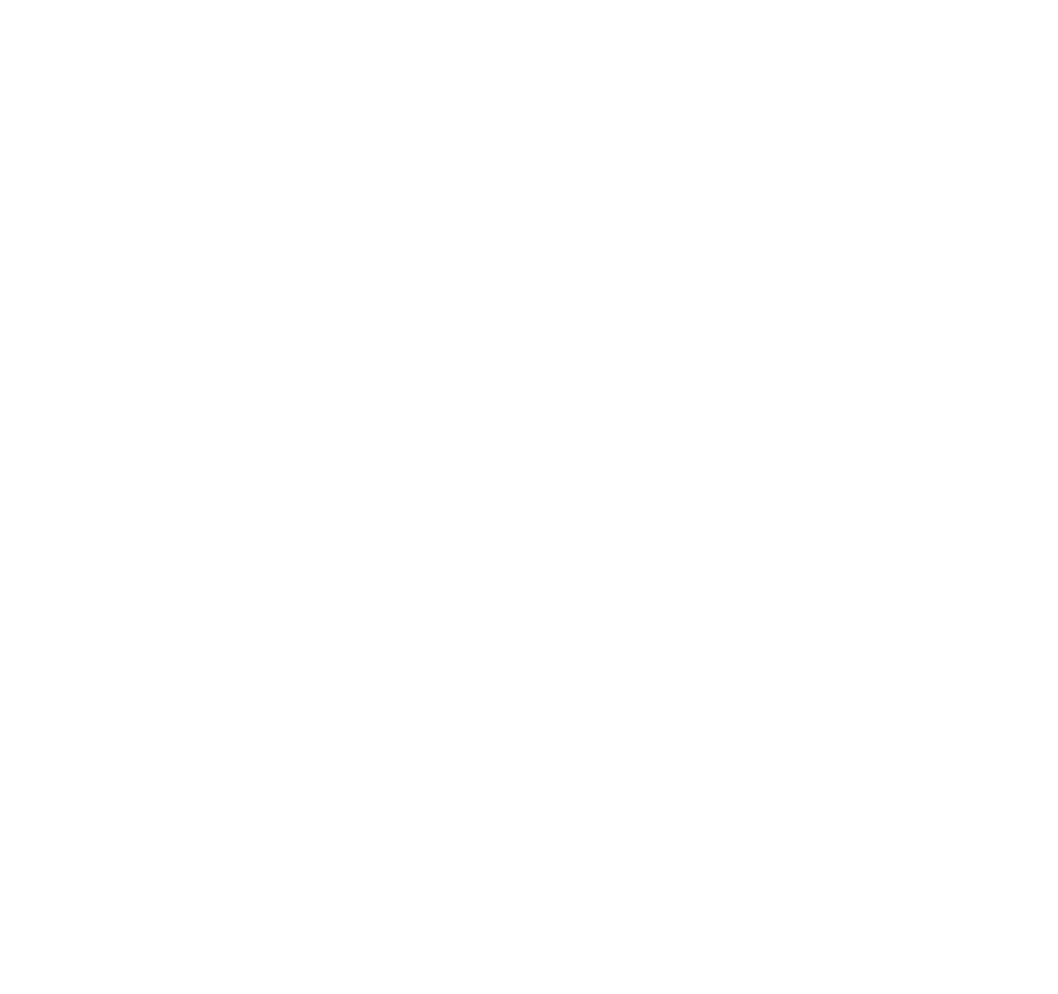
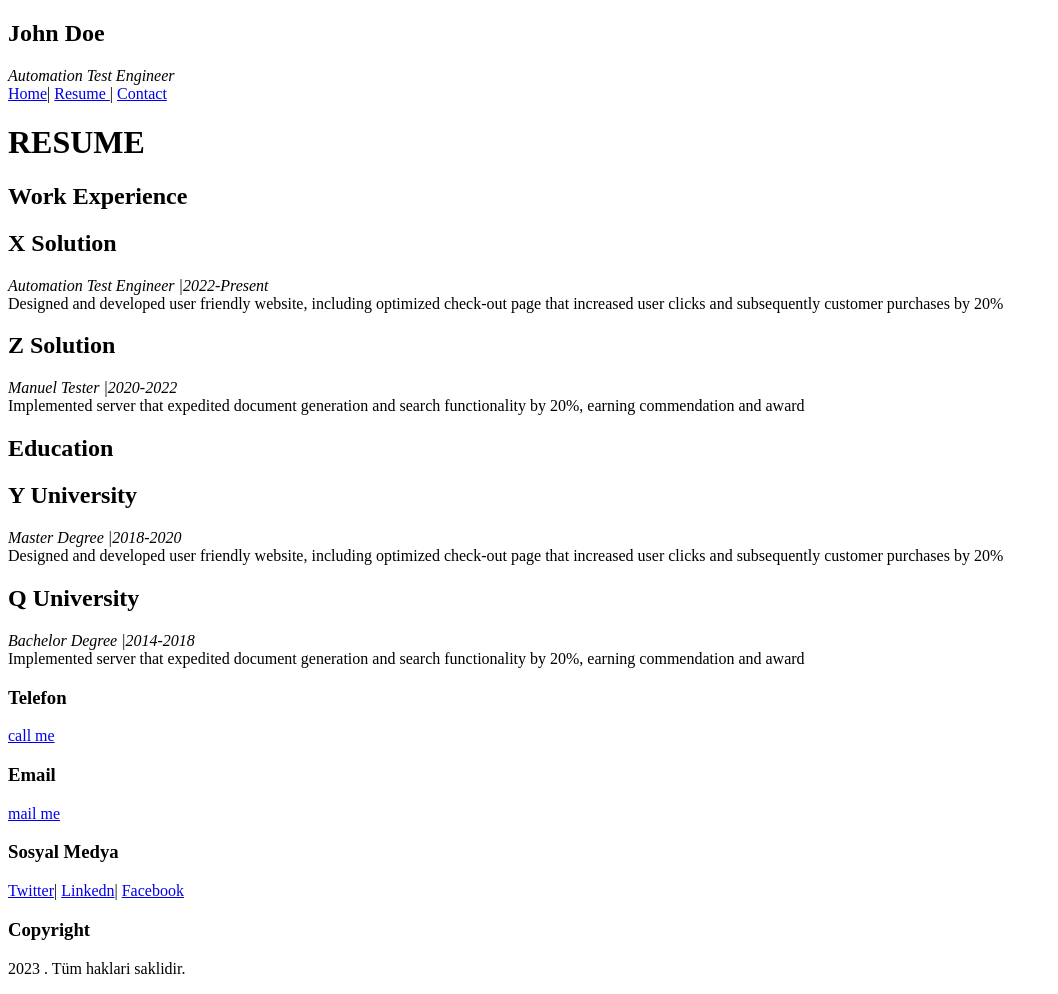
Before and after one commit to aslierk/HTML-CCS-Test, a plain HTML site: page resume.html in a window 1280 px wide. Shown: the whole page, without its empty margins (0-1058 px from the left). Before the commit the page ends 800 px from the top, so only its background shows below. Drawn offline with Linux system fonts and the light colour scheme.

Commit message:
Eklemeler. 09.11.23

```diff
--- a/resume.html
+++ b/resume.html
@@ -7,5 +7,130 @@
 </head>
 <body>
 
-</body>
+    <div class="header">
+
+      <div class="title">
+
+        <h2>John Doe</h2>
+        <i>Automation Test Engineer</i>
+
+      </div>
+      <div class="menu">
+        <a href="index.html">Home</a>|
+        <a href="resume.html">Resume </a>|
+        <a href="contact.html"> Contact</a>
+
+       </div>
+    </div>
+    <div class="content">
+
+<h1>RESUME</h1>
+
+<div class="section">
+
+
+
+<h2>Work Experience</h2>
+<div class="card">
+
+<div class="left">
+    <!--Sirket Adi  -->
+<h2>X Solution</h2>
+
+    <!--Pozisyon ve süre  -->
+    <i>Automation Test Engineer |2022-Present</i>
+
+</div>
+<div class="right" >
+    <!-- Kisa aciklama -->
+    Designed and developed user friendly website, including optimized
+    check-out page that increased user clicks and subsequently customer
+    purchases by 20%
+
+</div>
+
+
+</div>
+<div class="card"></div>
+
+<div class="left">
+    <!--Sirket Adi  -->
+<h2>Z Solution</h2>
+
+    <!--Pozisyon ve süre  -->
+    <i>Manuel Tester |2020-2022</i>
+
+</div>
+<div class="right" >
+    <!-- Kisa aciklama -->
+    Implemented server that expedited document generation and search
+    functionality by 20%, earning commendation and award
+</div>
+
+
+
+    </div>
+    <div class="section">
+
+
+
+        <h2>Education</h2>
+        <div class="card">
+
+        <div class="left">
+            <!--University Adi  -->
+        <h2>Y University</h2>
+
+            <!--Pozisyon ve süre  -->
+            <i>Master Degree |2018-2020</i>
+
+        </div>
+        <div class="right" >
+            <!-- Kisa aciklama -->
+            Designed and developed user friendly website, including optimized
+            check-out page that increased user clicks and subsequently customer
+            purchases by 20%
+
+        </div>
+
+
+        </div>
+        <div class="card"></div>
+
+        <div class="left">
+            <!--Universite Adi  -->
+        <h2>Q University</h2>
+
+            <!--Pozisyon ve süre  -->
+            <i>Bachelor Degree |2014-2018</i>
+
+        </div>
+        <div class="right" >
+            <!-- Kisa aciklama -->
+            Implemented server that expedited document generation and search
+            functionality by 20%, earning commendation and award
+        </div>
+
+
+
+            </div>
+</div>
+    <div class="footer">
+        <h3>Telefon</h3>
+        <a href="tel:+90533423556">call me</a>
+        <h3>Email</h3>
+        <a href="mailto:johndoe@gmail.com">mail me</a>
+
+        <h3>Sosyal Medya</h3>
+
+        <a href="https://www.twitter.com" target="_blank">Twitter</a>|
+
+        <a href="https://www.linkedin.com" target="_blank">Linkedn</a>|
+
+
+        <a href="https ://www.facebook.com" target="_blank">Facebook</a>
+      <div><h3>Copyright</h3></div>
+      <p>2023 . Tüm haklari saklidir. </p>
+    </div>
+    </body>
 </html>
```
Also changed, not shown: contact.html (+75 -1 lines), index.html (+46 -9 lines), test.html (added, +30 -0 lines), img/Screenshot 2023-11-07 231652.png (added), img/Screenshot 2023-11-07 231658.png (added), img/Screenshot 2023-11-07 231704.png (added), img/Screenshot 2023-11-07 231711.png (added).
